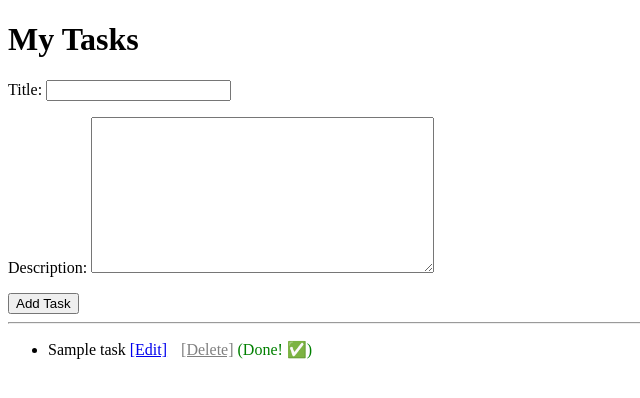
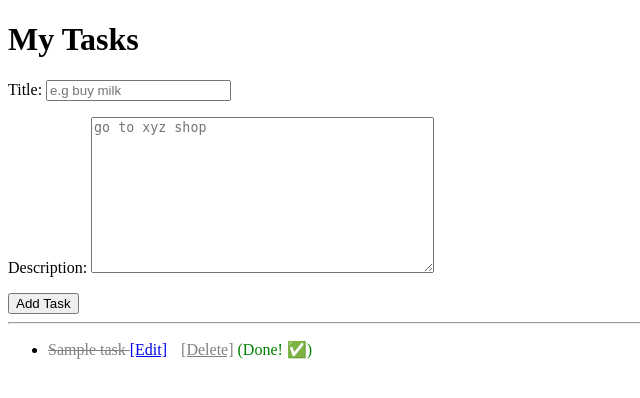
Before and after one commit to manibhatt10/manote, a Django app: page / in a window 1280 px wide. Shown: the top 398 px of the page, without its empty margins (0-640 px from the left). Run offline with Django 5.2, Linux system fonts and the light colour scheme; tables that the repository leaves empty hold one stand-in row (values such as "Sample post").

Commit message:
implemented specialized forms with placeholders and widgets

```diff
--- a/tasks/forms.py
+++ b/tasks/forms.py
@@ -9,6 +9,11 @@ class TaskCreateForm(forms.ModelForm):
     class Meta:
         model = Task
         fields = ['title', 'description']
+        widgets = {
+            'title': forms.TextInput(attrs={'placeholder': 'e.g buy milk'}),
+            'description': forms.Textarea(attrs={'placeholder': 'go to xyz shop'}),
+            # You can add one for description here too!
+        }
 
 # A full form for the edit page
 class TaskUpdateForm(forms.ModelForm):
--- a/tasks/templates/tasks/task_list.html
+++ b/tasks/templates/tasks/task_list.html
@@ -9,6 +9,10 @@
         }
         .completed{
             color:green;
+        }
+        .completed-task{
+            text-decoration: line-through;
+            color:grey;
         }
     </style>
 </head>
@@ -23,7 +27,13 @@
     <ul>
         {% for task in tasks %}
             <li>
-                {{ task.title }}
+
+    <span class="{% if task.completed %}completed-task{% endif %}">
+        {{ task.title }}
+    </span>
+
+
+
                 <a href="{% url 'edit_task' task.id %}">[Edit]</a>
                 <a href="{% url 'delete_task' task.id %}" style="color: grey; margin-left: 10px;">[Delete]</a>
                 {% if task.completed %}
--- a/tasks/views.py
+++ b/tasks/views.py
@@ -36,7 +36,7 @@ def edit_task(request, pk):
         form=TaskUpdateForm(request.POST,instance=task)# 'instance=task' tells Django to update this specific record
         if form.is_valid():
             form.save()
-            return redirect('task_list')
+            return redirect('edit_task', pk=task.pk)
     else:
         form=TaskUpdateForm(instance=task)
     return render(request, 'tasks/edit_task.html', {'form': form, 'task': task})
```
Also changed, not shown: day2_summary.txt (added, +9 -0 lines).
